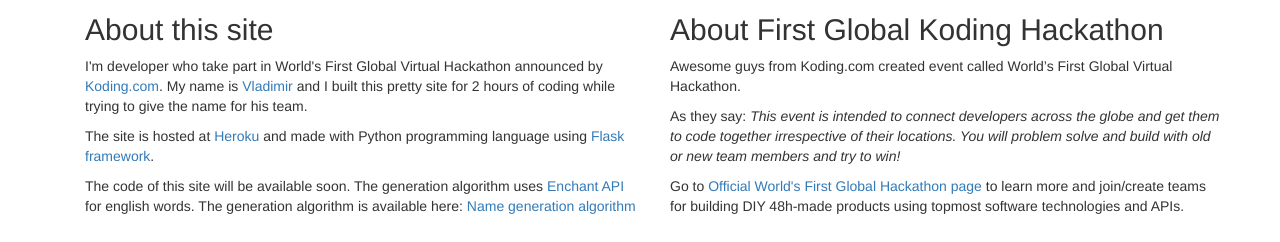
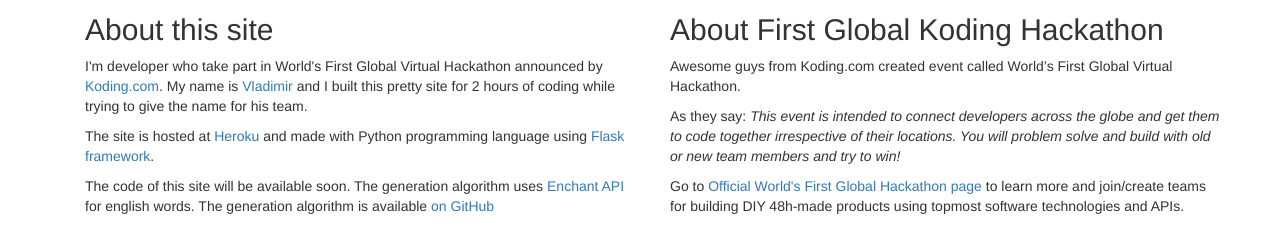
Before and after one commit to vladignatyev/kodingteamname, a Flask app: template templates/index.html in a window 1280 px wide. Shown: the part 589-831 px from the top of the page. Run offline with Flask 2, Linux system fonts and the light colour scheme; the template is opened without the code that fills it, so the values that code supplies are empty; parts of the project's set-up code (start-up, migrations or seed data) failed here and were passed over; some libraries are stand-ins or nearby versions.

Commit message:
proper link to source code

```diff
--- a/templates/index.html
+++ b/templates/index.html
@@ -107,7 +107,7 @@
 
             <p>I'm developer who take part in World's First Global Virtual Hackathon announced by <a href="http://koding.com">Koding.com</a>. My name is <a href="https://twitter.com/v_ignatyev">Vladimir</a> and I built this pretty site for 2 hours of coding while trying to give the name for his team.</p>
             <p>The site is hosted at <a href="http://herokuapp.com">Heroku</a> and made with Python programming language using <a href="http://flask.pocoo.org/docs/0.10/api/">Flask framework</a>.</p>
-            <p>The code of this site will be available soon. The generation algorithm uses <a href="https://pypi.python.org/pypi/pyenchant/">Enchant API</a> for english words. The generation algorithm is available here: <a href="https://gist.github.com/vladignatyev/afe68a42145db62132fc">Name generation algorithm</a></p>
+            <p>The code of this site will be available soon. The generation algorithm uses <a href="https://pypi.python.org/pypi/pyenchant/">Enchant API</a> for english words. The generation algorithm is available <a href="https://github.com/vladignatyev/kodingteamname">on GitHub</a></p>
         </div>
 
 
```
